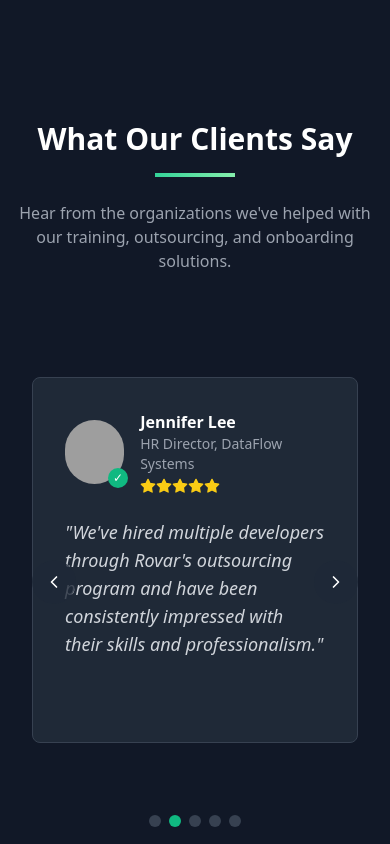
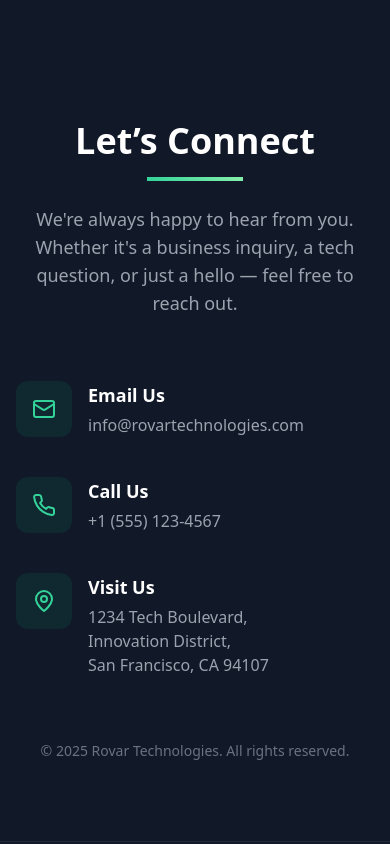
Before and after one commit to victhefutr/rovar-technologies, a React (Vite) app: page / in a window 390 px wide. Shown: the part 7020-7864 px from the top of the page. Built offline with nearby package versions, Linux system fonts and the light colour scheme; grey boxes are pictures that could not be loaded.

Commit message:
removing the testimonial section

```diff
--- a/src/components/TestimonialsSection.tsx
+++ /dev/null
@@ -1,216 +0,0 @@
-import React, { useState, useEffect, useRef } from 'react';
-import { Star, ChevronLeft, ChevronRight } from 'lucide-react';
-
-interface Testimonial {
-  id: number;
-  name: string;
-  company: string;
-  role: string;
-  testimonial: string;
-  rating: number;
-  image: string;
-}
-
-const testimonials: Testimonial[] = [
-  {
-    id: 1,
-    name: "Michael Brown",
-    company: "TechNova Inc.",
-    role: "CTO",
-    testimonial: "The team at Rovar Technologies has been instrumental in building our AI capabilities. Their training programs helped our developers get up to speed quickly with machine learning techniques.",
-    rating: 5,
-    image: "https://images.pexels.com/photos/1680172/pexels-photo-1680172.jpeg?auto=compress&cs=tinysrgb&w=500"
-  },
-  {
-    id: 2,
-    name: "Jennifer Lee",
-    company: "DataFlow Systems",
-    role: "HR Director",
-    testimonial: "We've hired multiple developers through Rovar's outsourcing program and have been consistently impressed with their skills and professionalism.",
-    rating: 5,
-    image: "https://images.pexels.com/photos/773371/pexels-photo-773371.jpeg?auto=compress&cs=tinysrgb&w=500"
-  },
-  {
-    id: 3,
-    name: "Thomas Garcia",
-    company: "SecureNet",
-    role: "Security Lead",
-    testimonial: "The cybersecurity training our team received was comprehensive and practical. We've significantly improved our security posture thanks to Rovar Technologies.",
-    rating: 4,
-    image: "https://images.pexels.com/photos/91227/pexels-photo-91227.jpeg?auto=compress&cs=tinysrgb&w=500"
-  },
-  {
-    id: 4,
-    name: "Sophia Williams",
-    company: "CloudPulse",
-    role: "Engineering Manager",
-    testimonial: "Rovar helped us transition our entire infrastructure to the cloud with their expert DevOps training and consulting. The process was smooth and our team gained valuable skills.",
-    rating: 5,
-    image: "https://images.pexels.com/photos/733872/pexels-photo-733872.jpeg?auto=compress&cs=tinysrgb&w=500"
-  },
-  {
-    id: 5,
-    name: "Daniel Park",
-    company: "InnoVision",
-    role: "Product Manager",
-    testimonial: "The software engineers we hired through Rovar's talent acquisition service integrated seamlessly with our team and started contributing valuable code from day one.",
-    rating: 4,
-    image: "https://images.pexels.com/photos/220453/pexels-photo-220453.jpeg?auto=compress&cs=tinysrgb&w=500"
-  }
-];
-
-const StarRating: React.FC<{ rating: number }> = ({ rating }) => {
-  return (
-    <div className="flex">
-      {[...Array(5)].map((_, index) => (
-        <Star
-          key={index}
-          className={`h-4 w-4 ${index < rating ? 'text-yellow-400 fill-yellow-400' : 'text-gray-500'}`}
-        />
-      ))}
-    </div>
-  );
-};
-
-const TestimonialsSection: React.FC = () => {
-  const [activeIndex, setActiveIndex] = useState(0);
-  const [direction, setDirection] = useState<'left' | 'right' | null>(null);
-  const touchStartX = useRef<number | null>(null);
-  const touchEndX = useRef<number | null>(null);
-  const autoPlayRef = useRef<NodeJS.Timeout | null>(null);
-
-  const next = () => {
-    setDirection('right');
-    setActiveIndex((current) => (current === testimonials.length - 1 ? 0 : current + 1));
-  };
-
-  const prev = () => {
-    setDirection('left');
-    setActiveIndex((current) => (current === 0 ? testimonials.length - 1 : current - 1));
-  };
-
-  const handleTouchStart = (e: React.TouchEvent) => {
-    touchStartX.current = e.touches[0].clientX;
-  };
-
-  const handleTouchMove = (e: React.TouchEvent) => {
-    touchEndX.current = e.touches[0].clientX;
-  };
-
-  const handleTouchEnd = () => {
-    if (touchStartX.current && touchEndX.current) {
-      const diff = touchStartX.current - touchEndX.current;
-      if (diff > 50) {
-        next();
-      } else if (diff < -50) {
-        prev();
-      }
-    }
-    touchStartX.current = null;
-    touchEndX.current = null;
-  };
-
-  useEffect(() => {
-    autoPlayRef.current = setInterval(() => {
-      next();
-    }, 6000);
-
-    return () => {
-      if (autoPlayRef.current) {
-        clearInterval(autoPlayRef.current);
-      }
-    };
-  }, []);
-
-  return (
-    <section className="py-20 bg-gray-900 overflow-hidden">
-      <div className="container mx-auto px-4">
-        <div className="text-center max-w-3xl mx-auto mb-16">
-          <h2 className="text-3xl md:text-4xl font-bold text-white mb-4">What Our Clients Say</h2>
-          <div className="h-1 w-20 bg-gradient-to-r from-emerald-400 to-green-300 mx-auto mb-6"></div>
-          <p className="text-gray-400">
-            Hear from the organizations we've helped with our training, outsourcing, and onboarding solutions.
-          </p>
-        </div>
-
-        <div className="relative">
-          <div
-            className="relative overflow-hidden py-10"
-            onTouchStart={handleTouchStart}
-            onTouchMove={handleTouchMove}
-            onTouchEnd={handleTouchEnd}
-          >
-            <div
-              className="flex transition-transform duration-500 ease-in-out"
-              style={{
-                transform: `translateX(-${activeIndex * 100}%)`,
-              }}
-            >
-              {testimonials.map((testimonial, index) => (
-                <div
-                  key={testimonial.id}
-                  className="w-full flex-shrink-0 px-4"
-                >
-                  <div className="bg-gray-800 rounded-lg p-8 border border-gray-700 h-full">
-                    <div className="flex items-center mb-6">
-                      <div className="relative mr-4">
-                        <img
-                          src={testimonial.image}
-                          alt={testimonial.name}
-                          className="w-16 h-16 rounded-full object-cover"
-                        />
-                        <div className="absolute -bottom-1 -right-1 bg-emerald-500 rounded-full w-5 h-5 flex items-center justify-center">
-                          <span className="text-white text-xs">✓</span>
-                        </div>
-                      </div>
-                      <div>
-                        <h3 className="text-white font-semibold">{testimonial.name}</h3>
-                        <p className="text-gray-400 text-sm">{testimonial.role}, {testimonial.company}</p>
-                        <div className="mt-1">
-                          <StarRating rating={testimonial.rating} />
-                        </div>
-                      </div>
-                    </div>
-                    <blockquote className="text-gray-300 italic text-lg mb-4">"{testimonial.testimonial}"</blockquote>
-                  </div>
-                </div>
-              ))}
-            </div>
-          </div>
-
-          {/* Navigation buttons */}
-          <button
-            onClick={prev}
-            className="absolute left-4 top-1/2 transform -translate-y-1/2 bg-gray-800/80 hover:bg-gray-700 text-white rounded-full p-3 transition-colors duration-200 focus:outline-none focus:ring-2 focus:ring-emerald-500 focus:ring-offset-2 focus:ring-offset-gray-900"
-            aria-label="Previous testimonial"
-          >
-            <ChevronLeft className="h-5 w-5" />
-          </button>
-          <button
-            onClick={next}
-            className="absolute right-4 top-1/2 transform -translate-y-1/2 bg-gray-800/80 hover:bg-gray-700 text-white rounded-full p-3 transition-colors duration-200 focus:outline-none focus:ring-2 focus:ring-emerald-500 focus:ring-offset-2 focus:ring-offset-gray-900"
-            aria-label="Next testimonial"
-          >
-            <ChevronRight className="h-5 w-5" />
-          </button>
-
-          {/* Indicators */}
-          <div className="flex justify-center mt-8 space-x-2">
-            {testimonials.map((_, index) => (
-              <button
-                key={index}
-                onClick={() => setActiveIndex(index)}
-                className={`w-3 h-3 rounded-full transition-colors duration-200 focus:outline-none ${
-                  activeIndex === index ? 'bg-emerald-500' : 'bg-gray-700 hover:bg-gray-600'
-                }`}
-                aria-label={`Go to testimonial ${index + 1}`}
-              />
-            ))}
-          </div>
-        </div>
-      </div>
-    </section>
-  );
-};
-
-export default TestimonialsSection;
--- a/src/pages/Home.tsx
+++ b/src/pages/Home.tsx
@@ -3,7 +3,6 @@ import HeroSection from '../components/HeroSection';
 import ServicesSection from '../components/ServicesSection';
 import TeamSection from '../components/TeamSection';
 import ProjectsSection from '../components/ProjectsSection';
-import TestimonialsSection from '../components/TestimonialsSection';
 import ContactForm from '../components/ContactForm';
 
 const Home: React.FC = () => {
@@ -13,7 +12,6 @@ const Home: React.FC = () => {
       <ServicesSection />
       <ProjectsSection homepage />
       <TeamSection homepage />
-      <TestimonialsSection />
       <ContactForm />
     </>
   );
```
